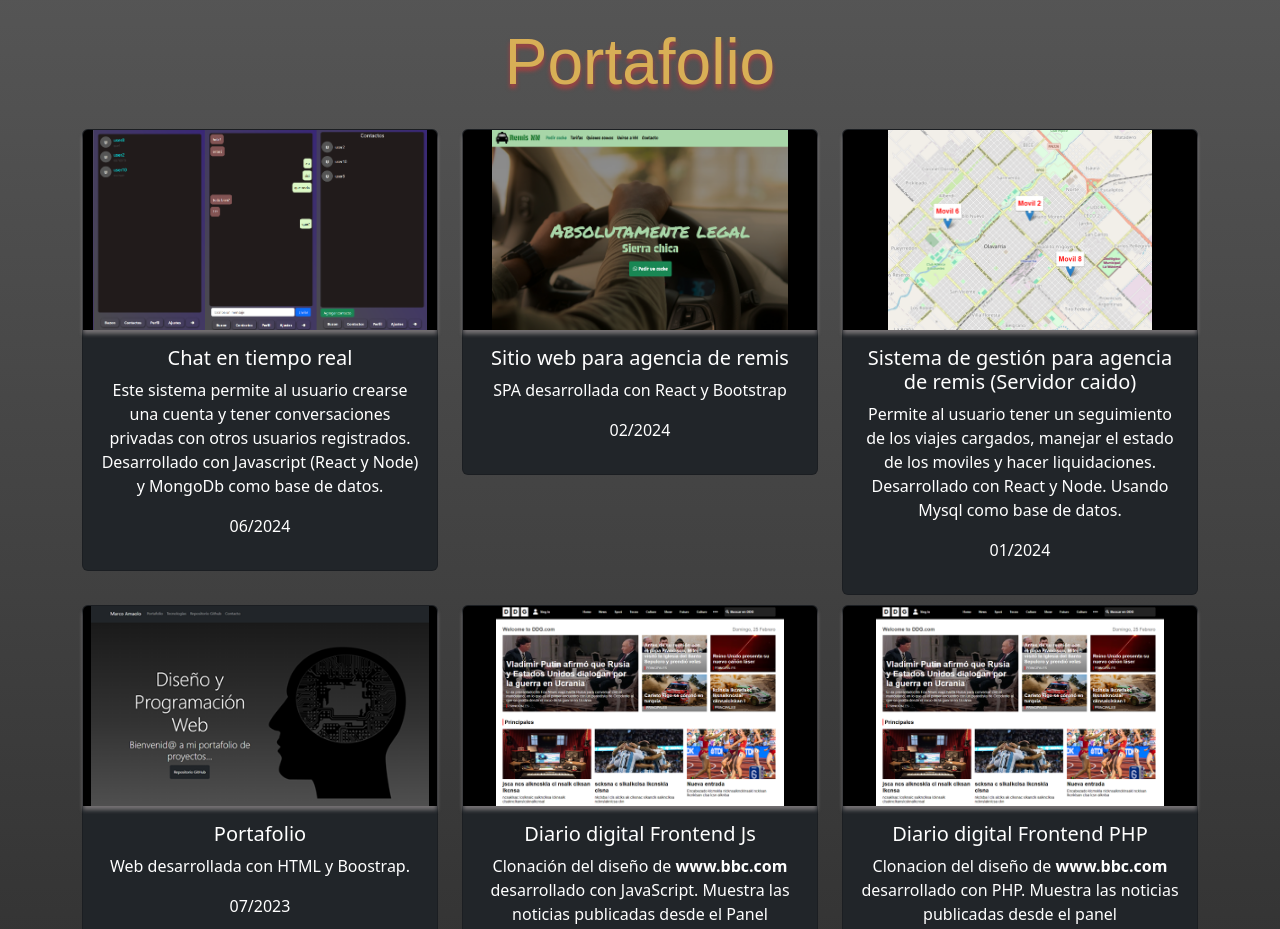
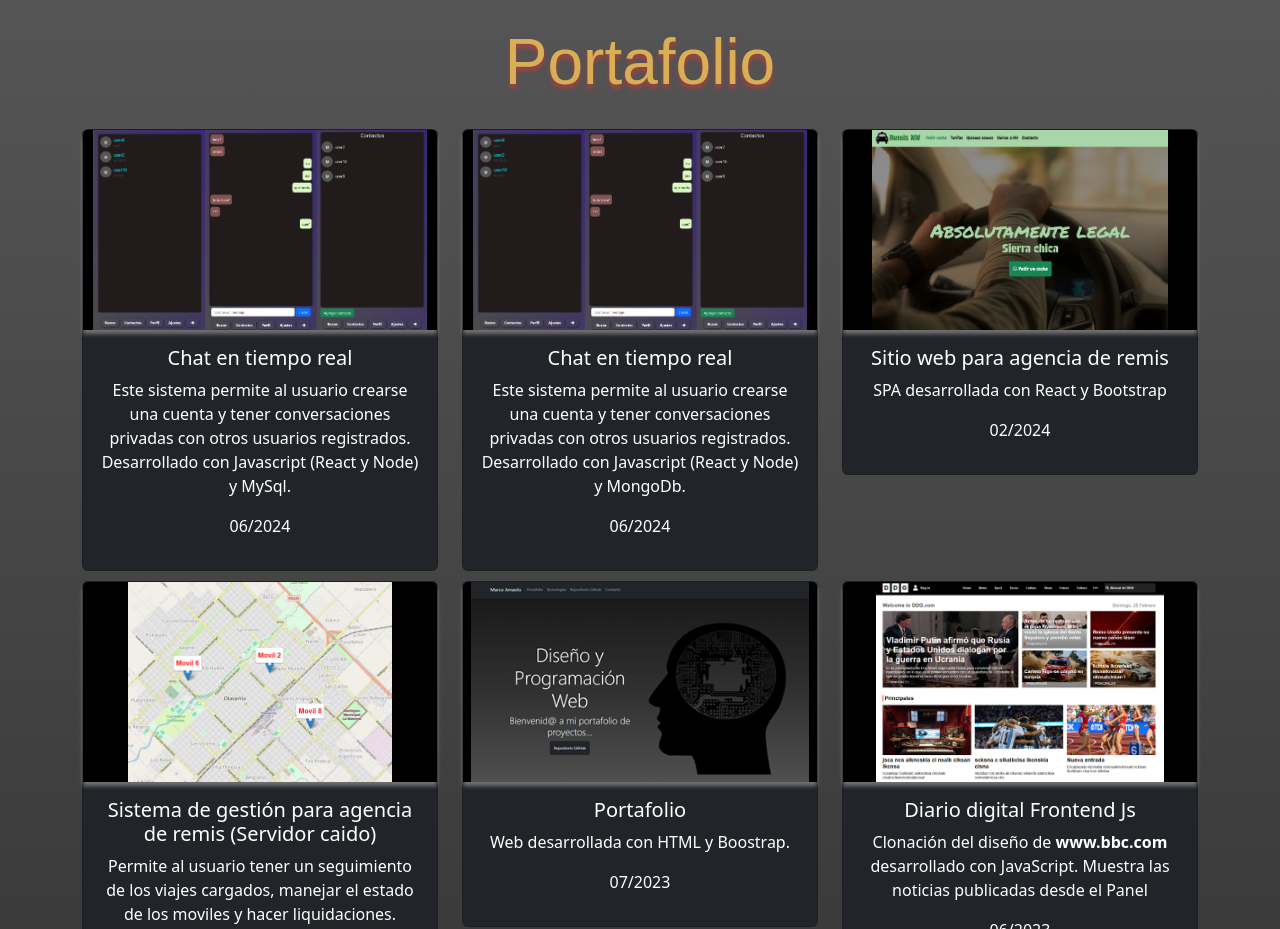
Before and after one commit to MarcoA36/Portfolio, a plain HTML site: page index.html in a window 1280 px wide. Shown: the part 820-1749 px from the top of the page. Drawn offline with Linux system fonts and the light colour scheme; a web font is replaced by a local one.

Commit message:
addproyect

```diff
--- a/index.html
+++ b/index.html
@@ -85,9 +85,10 @@
           Portafolio
         </h2>
         <div class="row proyectos__container">
+
           <div class="col-12 col-lg-6 col-xl-4 card__wrapper">
             <a
-              href="https://github.com/MarcoA36/chat_socket_front"
+              href="https://chat-my-sql-front.vercel.app"
               class="card-link"
             >
               <div class="card bg-dark text-white">
@@ -97,8 +98,29 @@
                   <p class="card-text">
                     Este sistema permite al usuario crearse una cuenta y tener
                     conversaciones privadas con otros usuarios registrados.
-                    Desarrollado con Javascript (React y Node) y MongoDb como
-                    base de datos.
+                    Desarrollado con Javascript (React y Node) y MySql.
+                  </p>
+                  <div class="card-date">
+                    <p>06/2024</p>
+                  </div>
+                </div>
+              </div>
+            </a>
+          </div>
+
+          <div class="col-12 col-lg-6 col-xl-4 card__wrapper">
+            <a
+              href="https://github.com/MarcoA36/chat_socket_back"
+              class="card-link"
+            >
+              <div class="card bg-dark text-white">
+                <img src="img/chatSocket.png" class="card-img-top" alt="..." />
+                <div class="card-body">
+                  <h5 class="card-title">Chat en tiempo real</h5>
+                  <p class="card-text">
+                    Este sistema permite al usuario crearse una cuenta y tener
+                    conversaciones privadas con otros usuarios registrados.
+                    Desarrollado con Javascript (React y Node) y MongoDb.
                   </p>
                   <div class="card-date">
                     <p>06/2024</p>
```
